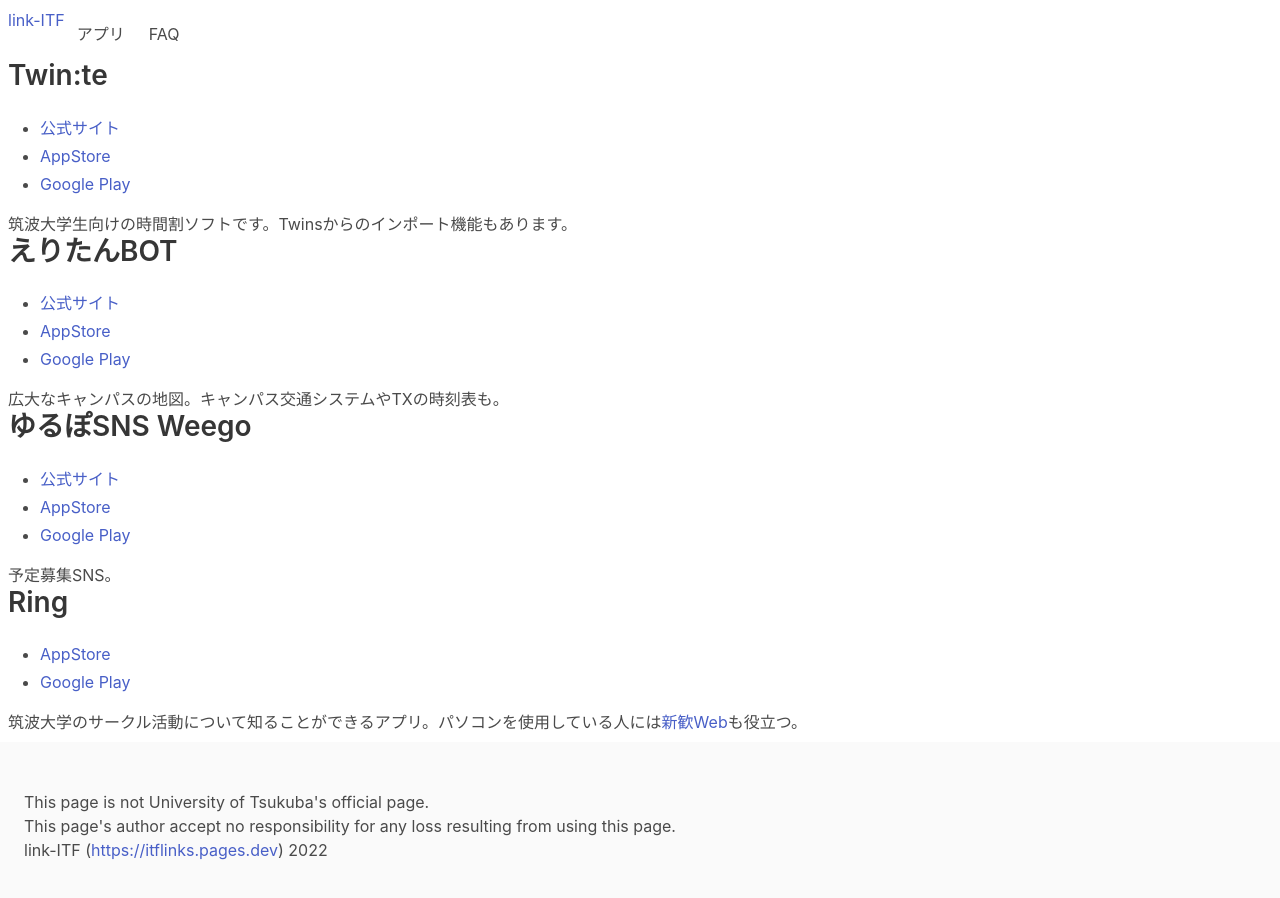
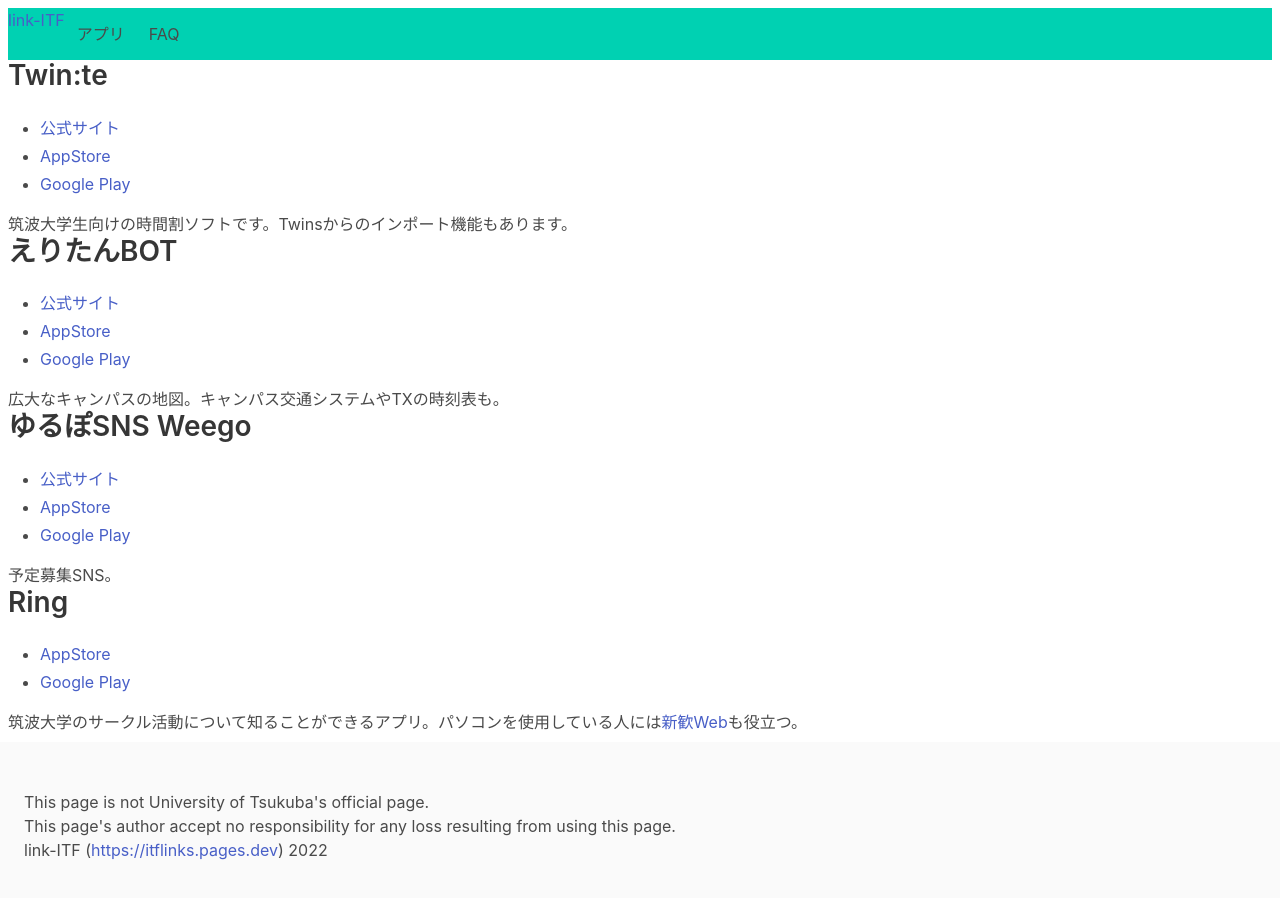
Before and after one commit to otagao/itflinks, a Nuxt app: page /appli in a window 1280 px wide. Shown: the top 898 px of the page. Built offline with nearby package versions, Linux system fonts and the light colour scheme.

Commit message:
add background-color

```diff
--- a/components/Navbar.vue
+++ b/components/Navbar.vue
@@ -1,12 +1,12 @@
 <template>
-  <nav class="navbar">
+  <nav class="navbar has-background-primary">
     <nuxt-link class="navbar-brand" to="/">
       link-ITF
     </nuxt-link>
-    <nuxt-link class="navbar-item" to="appli">
+    <nuxt-link class="navbar-item" to="/appli">
       アプリ
     </nuxt-link>
-    <nuxt-link class="navbar-item" to="faq">
+    <nuxt-link class="navbar-item" to="/faq">
       FAQ
     </nuxt-link>
   </nav>
```
